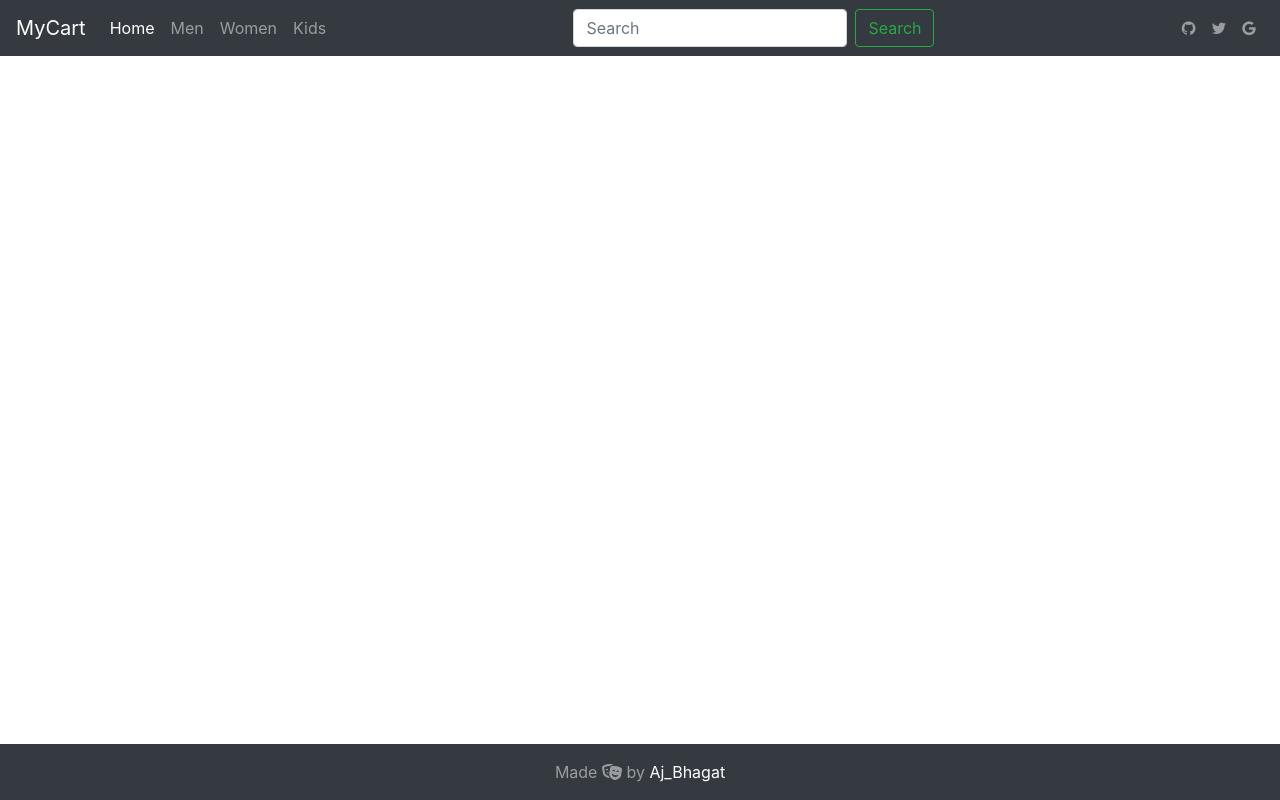
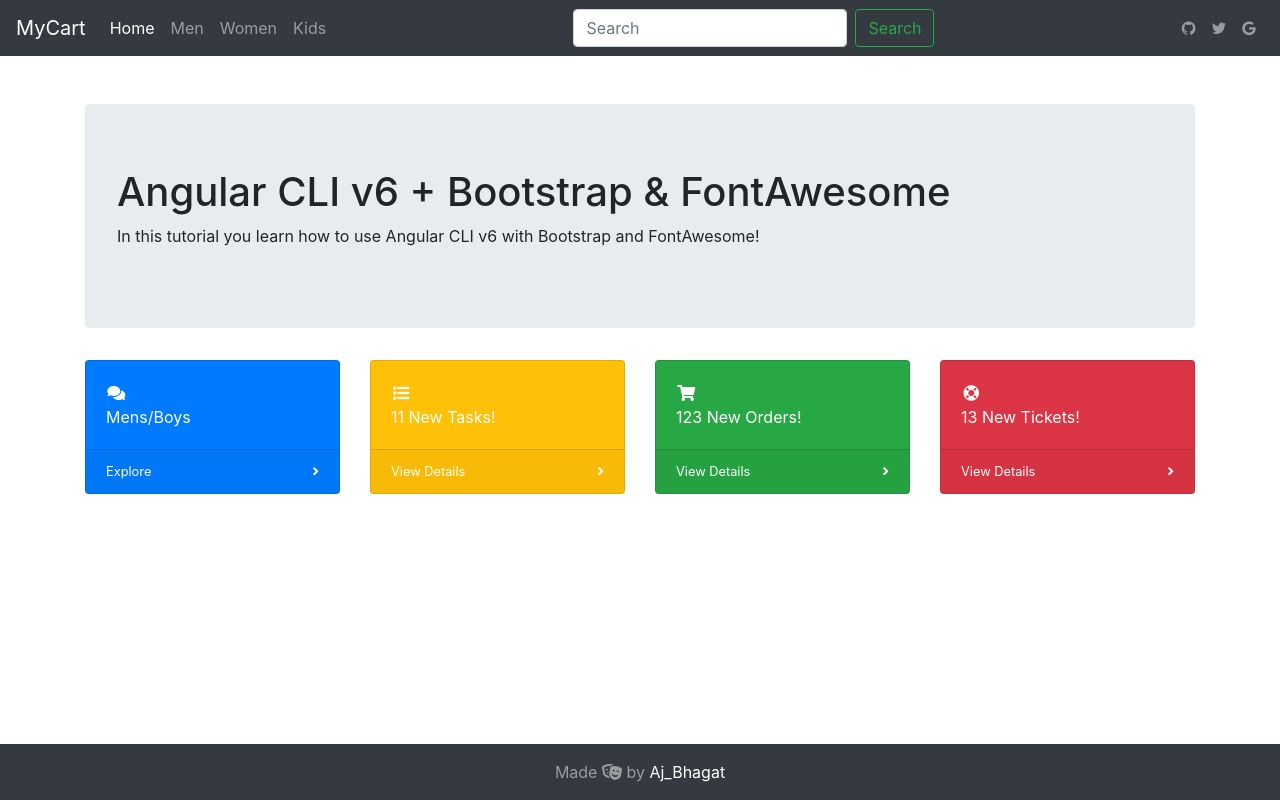
Before and after one commit to aj-bhagat/Shopping-Cart--MEAN-Stack, an Angular app in the folder AngularApp/: page / in a window 1280 px wide. Built offline with nearby package versions, Linux system fonts and the light colour scheme.

Commit message:
AngularApp

```diff
--- a/AngularApp/src/app/app.component.html
+++ b/AngularApp/src/app/app.component.html
@@ -1,2 +1,77 @@
 <app-header></app-header>
+<div class="container">
+    <div class="jumbotron">
+        <h1>Angular CLI v6 + Bootstrap & FontAwesome</h1>
+        <p>
+          In this tutorial you learn how to use Angular CLI v6 with Bootstrap and FontAwesome!
+        </p>
+      </div>
+      <div class="row">
+        <div class="col-xl-3 col-sm-6 mb-3">
+          <div class="card text-white bg-primary o-hidden h-100">
+            <div class="card-body">
+              <div class="card-body-icon">
+                <i class="fas fa-fw fa-comments"></i>
+              </div>
+              <div class="mr-5">Mens/Boys</div>
+            </div>
+            <a class="card-footer text-white clearfix small z-1" href="#">
+              <span class="float-left">Explore</span>
+              <span class="float-right">
+                <i class="fas fa-angle-right"></i>
+              </span>
+            </a>
+          </div>
+        </div>
+        <div class="col-xl-3 col-sm-6 mb-3">
+          <div class="card text-white bg-warning o-hidden h-100">
+            <div class="card-body">
+              <div class="card-body-icon">
+                <i class="fas fa-fw fa-list"></i>
+              </div>
+              <div class="mr-5">11 New Tasks!</div>
+            </div>
+            <a class="card-footer text-white clearfix small z-1" href="#">
+              <span class="float-left">View Details</span>
+              <span class="float-right">
+                <i class="fas fa-angle-right"></i>
+              </span>
+            </a>
+          </div>
+        </div>
+        <div class="col-xl-3 col-sm-6 mb-3">
+          <div class="card text-white bg-success o-hidden h-100">
+            <div class="card-body">
+              <div class="card-body-icon">
+                <i class="fas fa-fw fa-shopping-cart"></i>
+              </div>
+              <div class="mr-5">123 New Orders!</div>
+            </div>
+            <a class="card-footer text-white clearfix small z-1" href="#">
+              <span class="float-left">View Details</span>
+              <span class="float-right">
+                <i class="fas fa-angle-right"></i>
+              </span>
+            </a>
+          </div>
+        </div>
+        <div class="col-xl-3 col-sm-6 mb-3">
+          <div class="card text-white bg-danger o-hidden h-100">
+            <div class="card-body">
+              <div class="card-body-icon">
+                <i class="fas fa-fw fa-life-ring"></i>
+              </div>
+              <div class="mr-5">13 New Tickets!</div>
+            </div>
+            <a class="card-footer text-white clearfix small z-1" href="#">
+              <span class="float-left">View Details</span>
+              <span class="float-right">
+                <i class="fas fa-angle-right"></i>
+              </span>
+            </a>
+          </div>
+        </div>
+      </div>
+  </div>
+
 <app-footer></app-footer>
```
